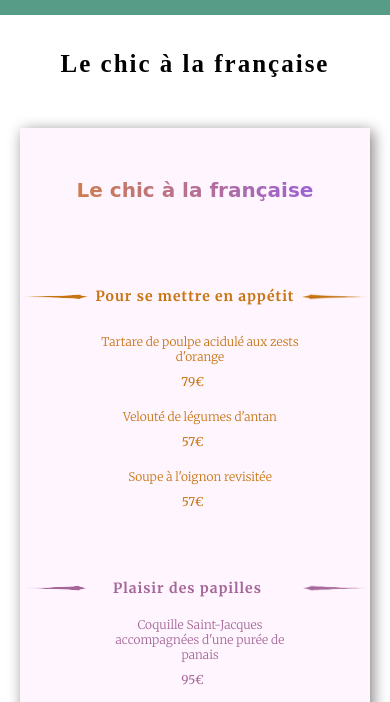
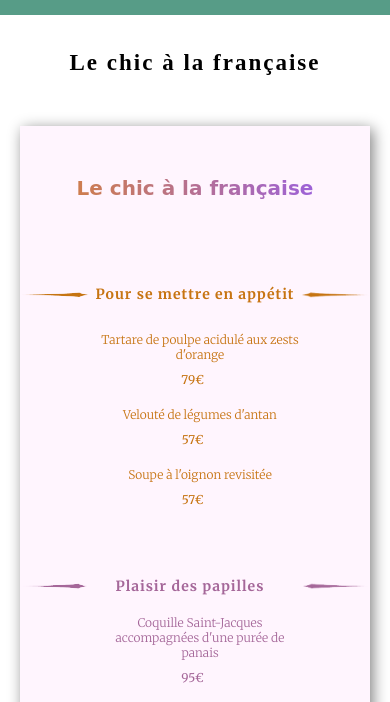
Before and after one commit to EddyMb/Ohmyfood, a plain HTML site: page le-chic-a-la-francaise.html in a window 390 px wide. Shown: the part 75-777 px from the top of the page. Drawn offline with Linux system fonts and the light colour scheme; a web font is replaced by a local one.

Commit message:
verification toutes les pages

```diff
--- a/le-chic-a-la-francaise.html
+++ b/le-chic-a-la-francaise.html
@@ -22,13 +22,13 @@
                     <h2 class="main-title">Le chic à la française</h2>
 
                      <div class="chic-container">
-                            <h3 class="chic-title2">Le chic à la française</h3>
+                            <h2 class="chic-title2">Le chic à la française</h2>
 
                         <section id="appetit">
 
                             <div class="chic-trait">
                                     <img src="img/description-chic.png" class="chictraitG" alt="description trait chic">
-                                    <h4 class="appetit-sub">Pour se mettre en appétit</h4>
+                                    <h3 class="appetit-sub">Pour se mettre en appétit</h3>
                                     <img src="img/description-chic.png" class="chictraitD" alt="description trait chic">
                             </div>
 
@@ -53,7 +53,7 @@
                        <section id="plaisir">
                             <div class="plaisir-trait">
                                     <img src="img/description-chic2.png" class="plaisir-chictraitG" alt="description trait chic">
-                                    <h4 class="plaisir-sub">Plaisir des papilles</h4>
+                                    <h3 class="plaisir-sub">Plaisir des papilles</h3>
                                     <img src="img/description-chic2.png" class="plaisir-chictraitD" alt="description trait chic">
                             </div>
 
@@ -77,7 +77,7 @@
 
                             <div class="gourmandise-trait">
                                     <img src="img/description-chic3.png" class="gourmandise-chictraitG" alt="description trait gourmandise">
-                                    <h4 class="gourmandise-sub">Gourmandise sucrées</h4>
+                                    <h3 class="gourmandise-sub">Gourmandise sucrées</h3>
                                     <img src="img/description-chic3.png" class="gourmandise-chictraitD" alt="description trait gourmandise">
                             </div>
 
--- a/sass/layout/chic.scss
+++ b/sass/layout/chic.scss
@@ -7,7 +7,7 @@
 
   /*RESPONSIVE*/
   @include responsive(mobile) {
-    font-size: 25px;
+    font-size: 23px;
   }
 }
 
@@ -63,13 +63,15 @@
       /*RESPONSIVE*/
       @include responsive(smart-tablette) {
         height: 13px;
+        width: 30%;
       }
 
       @include responsive(mobile) {
         height: 9px;
+        width: 25%;
       }
       @include responsive(mini-mobile) {
-        width:20% ;
+        width: 20%;
       }
     }
 
@@ -80,13 +82,15 @@
       /*RESPONSIVE*/
       @include responsive(smart-tablette) {
         height: 13px;
+        width: 30%;
       }
 
       @include responsive(mobile) {
         height: 9px;
+        width: 25%;
       }
       @include responsive(mini-mobile) {
-        width:20% ;
+        width: 20%;
       }
     }
   }
@@ -113,7 +117,6 @@
       text-align: center;
       margin-right: 43px;
     }
-
     @include responsive(mobile) {
       width: 100%;
       text-align: center;
@@ -132,7 +135,6 @@
       margin-top: 10px;
       margin-right: 5px;
     }
-
     @include responsive(mobile) {
       width: 100%;
       text-align: center;
@@ -184,12 +186,14 @@
       /*RESPONSIVE*/
       @include responsive(smart-tablette) {
         height: 13px;
+        width: 30%;
       }
       @include responsive(mobile) {
         height: 8px;
+        width: 25%;
       }
       @include responsive(mini-mobile) {
-        width:20% ;
+        width: 20%;
       }
     }
 
@@ -201,18 +205,20 @@
       /*RESPONSIVE*/
       @include responsive(smart-tablette) {
         height: 13px;
+        width: 30%;
       }
       @include responsive(mobile) {
         height: 8px;
+        width: 25%;
       }
       @include responsive(mini-mobile) {
-        width:20% ;
+        width: 20%;
       }
     }
 
     .plaisir-sub {
       color: #a56799;
-      margin-left: 15px;
+      margin-left: 20px;
       @include chicSecondTitle;
       @include underline;
 
@@ -326,12 +332,14 @@
       /*RESPONSIVE*/
       @include responsive(smart-tablette) {
         height: 19px;
+        width: 30%;
       }
       @include responsive(mobile) {
         height: 12px;
+        width: 25%;
       }
       @include responsive(mini-mobile) {
-        width:20% ;
+        width: 20%;
       }
     }
 
@@ -342,12 +350,14 @@
       /*RESPONSIVE*/
       @include responsive(smart-tablette) {
         height: 19px;
+        width: 30%;
       }
       @include responsive(mobile) {
         height: 12px;
+        width: 25%;
       }
       @include responsive(mini-mobile) {
-        width:20% ;
+        width: 20%;
       }
     }
   }
--- a/sass/layout/delice.scss
+++ b/sass/layout/delice.scss
@@ -5,7 +5,7 @@
 .delice-menu1 {
   @include menuSecondTitle;
   @include responsive(mobile) {
-    font-size: 25px;
+    font-size: 23px;
   }
 }
 
@@ -46,11 +46,12 @@
     }
     /*DESCRIPTION TRAIT*/
     .delicetraitG {
+      margin-left: 15px;
       @include deliceTrait1;
 
       /*RESPONSIVE*/
 
-      @include responsive(laptope) {
+      @include responsive(laptop) {
         width: 37%;
       }
       @include responsive(smart-tablette) {
@@ -70,7 +71,7 @@
 
       /*RESPONSIVE*/
 
-      @include responsive(laptope) {
+      @include responsive(laptop) {
         width: 37%;
 
       }
@@ -164,7 +165,7 @@
 
       /*RESPONSIVE*/
 
-      @include responsive(laptope) {
+      @include responsive(laptop) {
         width: 37%;
       }
       @include responsive(smart-tablette) {
@@ -184,7 +185,7 @@
 
       /*RESPONSIVE*/
 
-      @include responsive(laptope) {
+      @include responsive(laptop) {
         width: 37%;
       }
       @include responsive(smart-tablette) {
@@ -274,11 +275,12 @@
       @include underline;
     }
     .blue-traitG {
+      margin-left: 13px;
       @include deliceTrait3;
 
       /*RESPONSIVE*/
 
-      @include responsive(laptope) {
+      @include responsive(laptop) {
         width: 37%;
       }
       @include responsive(smart-tablette) {
@@ -297,7 +299,7 @@
 
       /*RESPONSIVE*/
 
-      @include responsive(laptope) {
+      @include responsive(laptop) {
         width: 37%;
       }
       @include responsive(smart-tablette) {
--- a/sass/layout/palette.scss
+++ b/sass/layout/palette.scss
@@ -6,7 +6,10 @@
   @include menuSecondTitle;
 
   @include responsive(mobile) {
-    font-size: 28px;
+    font-size: 27px;
+  }
+  @include responsive(mini-mobile) {
+    font-size: 24px;
   }
 }
 
@@ -49,7 +52,7 @@
     @include paletteTraitTitle;
 
     /*RESPONSIVE*/
-    @include responsive(laptope) {
+    @include responsive(laptop) {
       align-items: center;
     }
     @include responsive(smart-tablette) {
@@ -68,21 +71,21 @@
       @include paletteTrait;
 
       /*RESPONSIVE*/
-      @include responsive(laptope) {
-        width:35% ;
+      @include responsive(laptop) {
+        width: 35%;
         height: 25px;
       }
       @include responsive(smart-tablette) {
-        width:32% ;
+        width: 32%;
         height: 25px;
       }
 
       @include responsive(mobile) {
-        width:35% ;
+        width: 35%;
         height: 20px;
       }
       @include responsive(mini-mobile) {
-        width:30% ;
+        width: 30%;
         height: 15px;
       }
     }
@@ -92,12 +95,12 @@
       transform: rotateY(180deg);
 
       /*RESPONSIVE*/
-      @include responsive(laptope) {
-        width:35% ;
+      @include responsive(laptop) {
+        width: 35%;
         height: 25px;
       }
       @include responsive(smart-tablette) {
-        width:32% ;
+        width: 32%;
         height: 25px;
       }
 
@@ -106,7 +109,7 @@
         height: 20px;
       }
       @include responsive(mini-mobile) {
-        width:30% ;
+        width: 30%;
         height: 15px;
       }
     }
@@ -189,7 +192,7 @@
     margin-top: 70px;
 
     /*RESPONSIVE*/
-    @include responsive(laptope) {
+    @include responsive(laptop) {
       align-items: center;
     }
     @include responsive(smart-tablette) {
@@ -208,20 +211,20 @@
       @include paletteTrait;
 
       /*RESPONSIVE*/
-      @include responsive(laptope) {
-        width:35% ;
+      @include responsive(laptop) {
+        width: 35%;
         height: 25px;
       }
       @include responsive(smart-tablette) {
-        width:32% ;
+        width: 32%;
         height: 25px;
       }
       @include responsive(mobile) {
-        width:35% ;
+        width: 35%;
         height: 20px;
       }
       @include responsive(mini-mobile) {
-        width:30% ;
+        width: 30%;
         height: 15px;
       }
     }
@@ -231,20 +234,20 @@
       transform: rotateY(180deg);
 
       /*RESPONSIVE*/
-      @include responsive(laptope) {
-        width:35% ;
+      @include responsive(laptop) {
+        width: 35%;
         height: 25px;
       }
       @include responsive(smart-tablette) {
-        width:32% ;
+        width: 32%;
         height: 25px;
       }
       @include responsive(mobile) {
-        width:35% ;
+        width: 35%;
         height: 20px;
       }
       @include responsive(mini-mobile) {
-        width:30% ;
+        width: 30%;
         height: 15px;
       }
     }
@@ -337,7 +340,7 @@
     margin-top: 70px;
 
     /*RESPONSIVE*/
-    @include responsive(laptope) {
+    @include responsive(laptop) {
       align-items: center;
     }
     @include responsive(smart-tablette) {
@@ -357,21 +360,21 @@
       @include paletteTrait;
 
       /*RESPONSIVE*/
-      @include responsive(laptope) {
-        width:35% ;
+      @include responsive(laptop) {
+        width: 35%;
         height: 25px;
       }
       @include responsive(smart-tablette) {
-        width:32% ;
+        width: 32%;
         height: 25px;
       }
 
       @include responsive(mobile) {
-        width:35% ;
+        width: 35%;
         height: 20px;
       }
       @include responsive(mini-mobile) {
-        width:30% ;
+        width: 30%;
         height: 15px;
       }
     }
@@ -382,21 +385,21 @@
       transform: rotateY(180deg);
 
       /*RESPONSIVE*/
-      @include responsive(laptope) {
-        width:35% ;
+      @include responsive(laptop) {
+        width: 35%;
         height: 25px;
       }
       @include responsive(smart-tablette) {
-        width:32% ;
+        width: 32%;
         height: 25px;
       }
 
       @include responsive(mobile) {
-        width:35% ;
+        width: 35%;
         height: 20px;
       }
       @include responsive(mini-mobile) {
-        width:30% ;
+        width: 30%;
         height: 15px;
       }
     }
--- a/sass/pages/mention.scss
+++ b/sass/pages/mention.scss
@@ -1,56 +1,44 @@
-.editeur
-{
+.editeur {
   @include mentionCenter;
 
-    h3
-    {
+  h3 {
     @include mentionTitle;
   }
-    h4
-    {
-        font-size:20px ;
+  h2 {
+    font-size: 20px;
     margin-bottom: 15px;
   }
-    ul li
-    {
-        @include mentionList;
-    }
-
-}
-
-.hebergement
-{
-    @include mentionCenter;
-
-    h3
-    {
-        @include mentionTitle;
-    }
-
-    ul li
-    {
+  ul li {
     @include mentionList;
   }
 }
 
-.conditions
-{
+.hebergement {
+  @include mentionCenter;
+
+  h3 {
+    @include mentionTitle;
+  }
+
+  ul li {
+    @include mentionList;
+  }
+}
+
+.conditions {
   @include mentionCenter;
   margin-bottom: 100px;
 
-    h3
-    {
+  h3 {
     @include mentionTitle;
   }
 
-    p
-    {
+  p {
     font-size: 16px;
 
     /* RESPONSIVE MOBILE*/
-       @include responsive(phone){
+    @include responsive(phone) {
       margin: 20px;
     }
   }
-
 }
--- a/sass/utils/mixins.scss
+++ b/sass/utils/mixins.scss
@@ -43,7 +43,7 @@
 }
 @mixin deliceTrait1 {
   width: 35%;
-  height: 30px;
+  height: 26px;
   margin: 8px;
 }
 @mixin delicePrice {
@@ -133,16 +133,16 @@
 
 @mixin chicTrait3 {
  width: 37%;
- height: 21px;
+ height: 37px;
 }
 
 @mixin chicTrait2 {
   width: 37%;
-  height: 21px;
+  height: 24px;
 }
 @mixin chicTrait1 {
   width: 37%;
-  height: 21px;
+  height: 26px;
 }
 
 @mixin chicSecondTitle {
@@ -312,14 +312,14 @@
     }
   }
 
-  @if $breakpoint == laptope {
+  @if $breakpoint == laptop {
     @media only screen and (max-width: 1040px) {
       @content;
     }
   }
 
   @if $breakpoint == big-screen {
-    @media only screen and (max-width: 1400px) {
+    @media only screen and (max-width: 1200px) {
       @content;
     }
   }
```
Also changed, not shown: Le-delice-des-papilles.html (+1 -1 lines), index.html (+8 -8 lines), la-note-enchantee.html (+3 -3 lines), la-palette-du-gout.html (+1 -1 lines), mention-legales.html (+1 -1 lines), sass/layout/lanote.scss (+10 -33 lines), sass/layout/menu.scss (+8 -8 lines), styles/main.css, 1 other file. Lines whose indentation alone changed are shown as unchanged.
